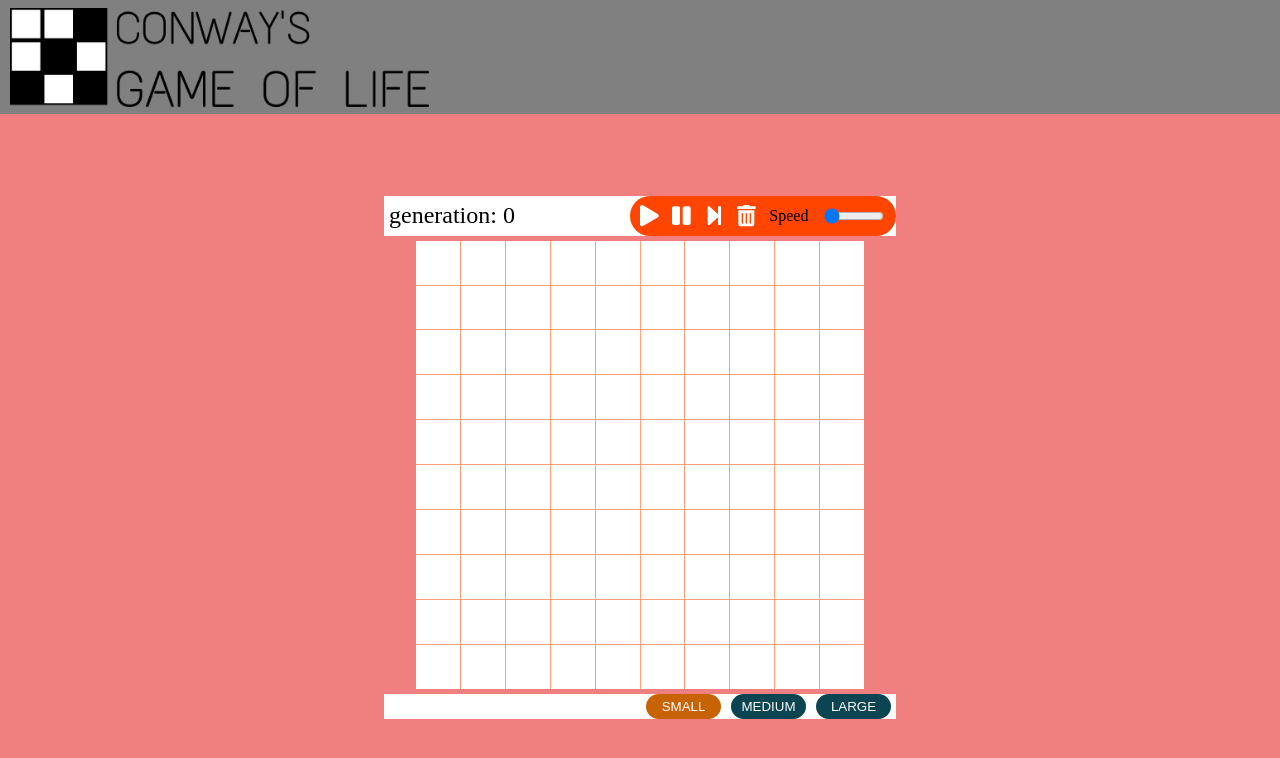
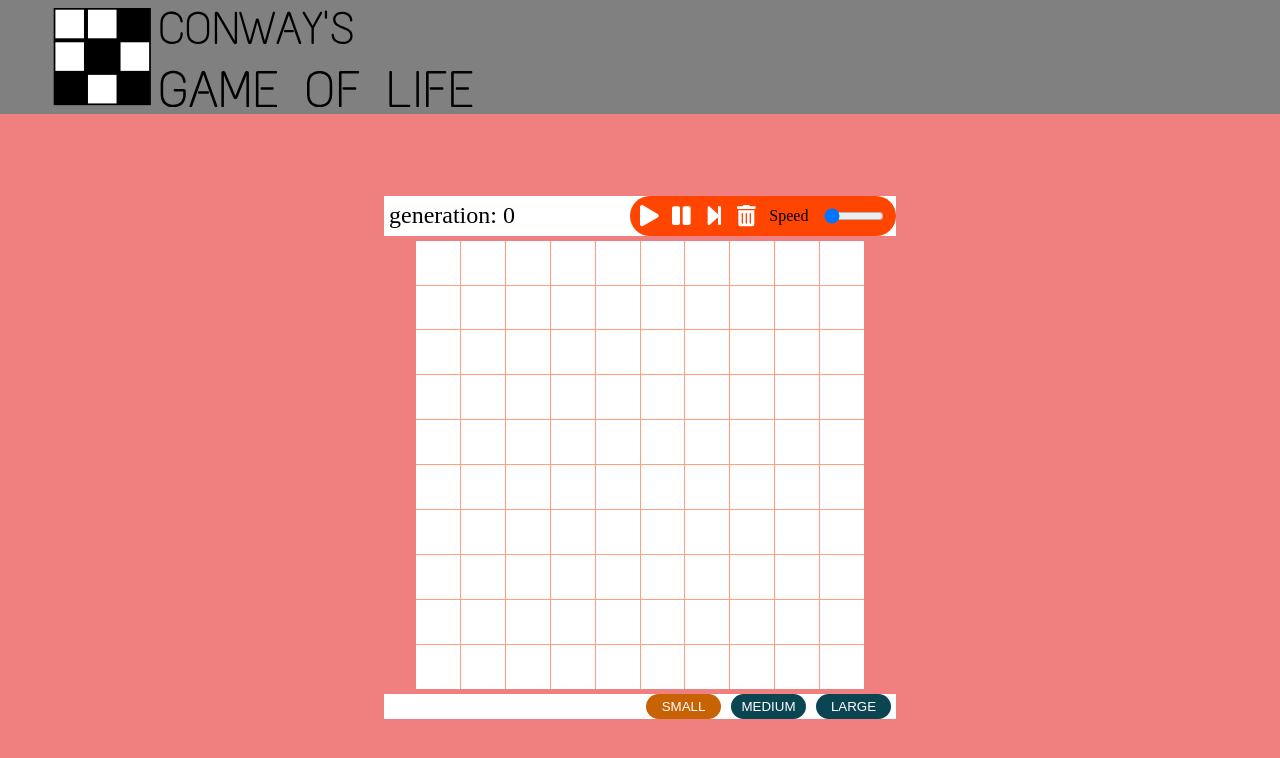
Before and after one commit to AryMF/ConwaysGameOfLife, a React (Create React App) app: page / in a window 1280 px wide. Shown: the top 758 px of the page. Built offline with nearby package versions, Linux system fonts and the light colour scheme; a web font is replaced by a local one.

Commit message:
:dizzy: Added: Logo intro and hover animation

```diff
--- a/src/App.js
+++ b/src/App.js
@@ -2,14 +2,13 @@ import React from 'react';
 import * as Styles from './styles';
 
 import {GameArea} from './components/GameArea';
-import Logo from './assets/LogoComplete.png';
 
 function App() {
 	return (
 		<div>
 			<Styles.GlobalStyle/>
 			<header>
-				<Styles.imgLogo src={Logo} />
+				<Styles.LogoSVG />
 			</header>
 			<GameArea />
 		</div>
--- a/src/styles/GlobalStyle.jsx
+++ b/src/styles/GlobalStyle.jsx
@@ -1,5 +1,8 @@
+import React from 'react';
 import { createGlobalStyle } from 'styled-components' ;
-import styled from 'styled-components';
+import styled, { keyframes }from 'styled-components';
+
+import { ReactComponent as ReactLogo } from '../assets/logoSVG.svg';
 
 const GlobalStyle =  createGlobalStyle`
     body {
@@ -16,6 +19,10 @@ const GlobalStyle =  createGlobalStyle`
         background-color: gray;
         width: 100vw;
         height: calc(100vh / 7);
+
+        @media (max-width: 768px) {
+            justify-content: center;
+        }
     }
 
     /* http://meyerweb.com/eric/tools/css/reset/
@@ -45,11 +52,43 @@ const GlobalStyle =  createGlobalStyle`
     }
 `;
 
-const imgLogo = styled.img `
+const fadeIn = keyframes`
+  0%   { opacity: 0; }
+  100% { opacity: 1; }
+`;
+
+const colorC = keyframes`
+  from   { fill: purple; }
+  to { fill: purple; }
+`;
+
+const LogoSVG = styled(ReactLogo) `
     max-width: calc(100vw - 20px);
     height: calc((100vh / 7) - 15px);
     margin-left: 10px;
     margin-right: 10px;
+
+    * {
+        animation: ${fadeIn} 2s linear;
+    }
+
+    :hover {
+        rect:nth-child(20){
+            animation: ${colorC} .5s linear;
+        }
+        rect:nth-child(21){
+            animation: ${colorC} .5s linear .5s;
+        }
+        rect:nth-child(22){
+            animation: ${colorC} .5s linear 1s;
+        }
+        rect:nth-child(23){
+            animation: ${colorC} .5s linear 1.5s;
+        }
+        rect:nth-child(24){
+            animation: ${colorC} .5s linear 2s;
+        }
+    }
 `;
 
-export { GlobalStyle, imgLogo };
+export { GlobalStyle, LogoSVG};
--- a/src/styles/index.js
+++ b/src/styles/index.js
@@ -1,4 +1,4 @@
-import { GlobalStyle, imgLogo } from './GlobalStyle.jsx';
+import { GlobalStyle, LogoSVG } from './GlobalStyle.jsx';
 import { old, light } from './theme.js';
 
-export { GlobalStyle, imgLogo };
+export { GlobalStyle, LogoSVG };
```
